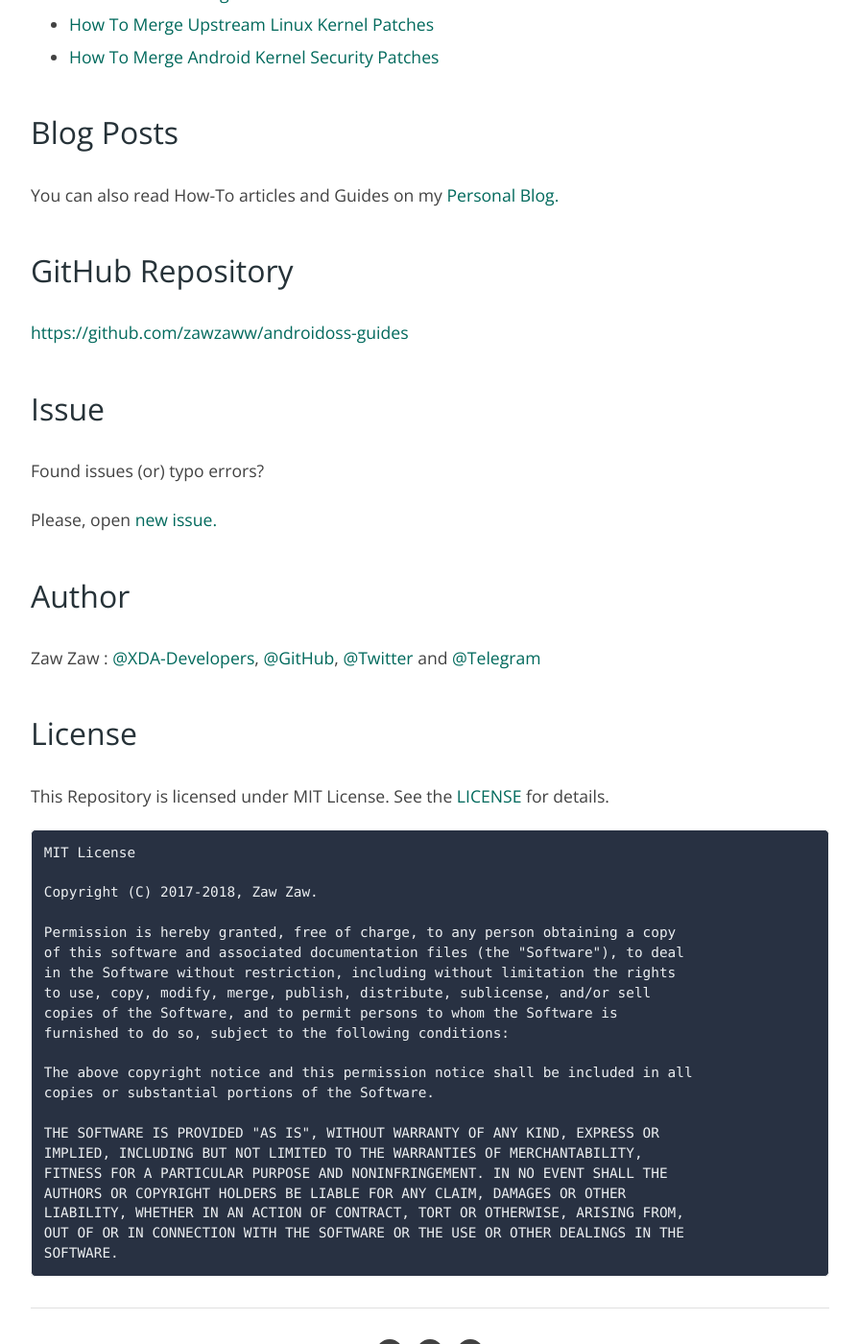
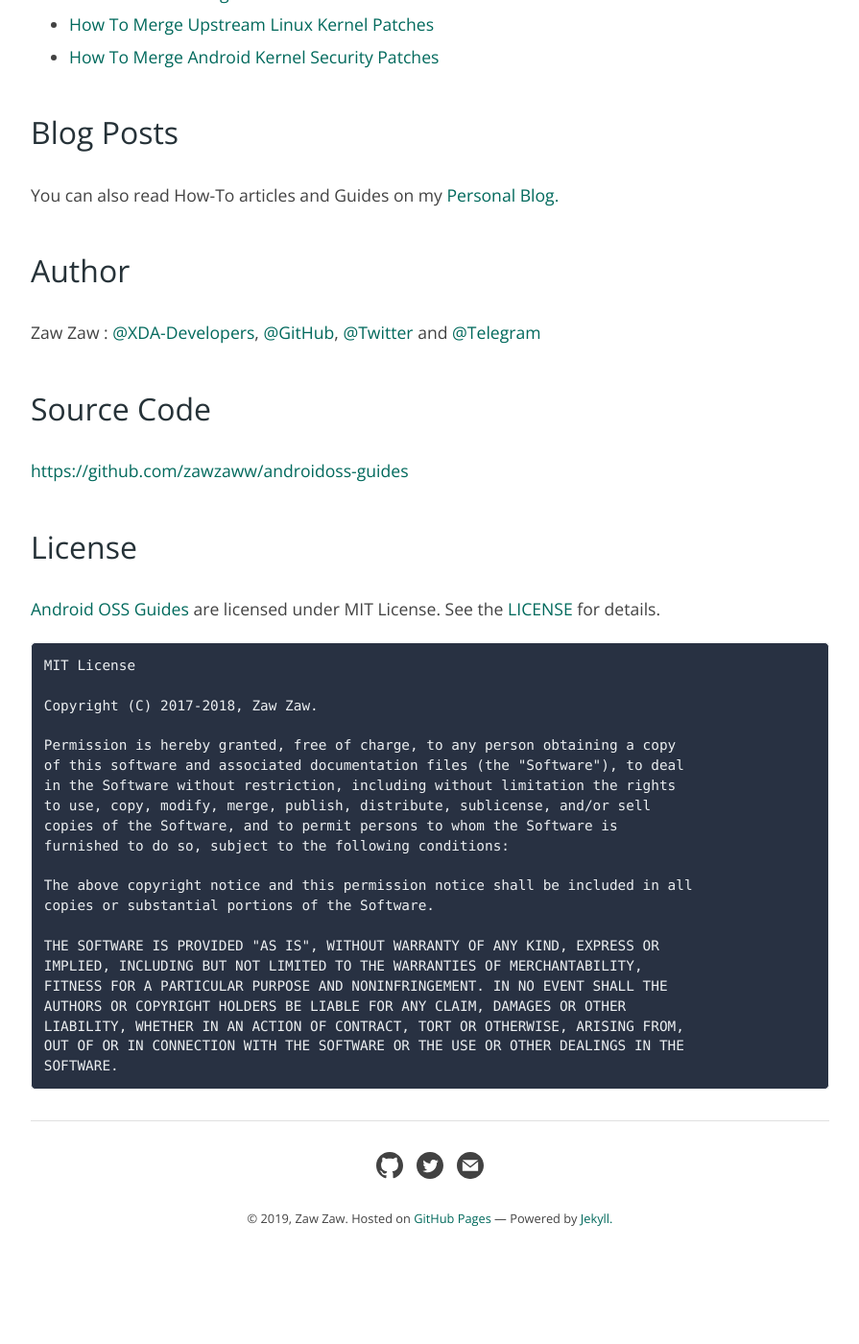
Before and after one commit to zawzaww/zawzaww.github.io, a Jekyll site: the page built from pages/androidoss-guides.md, in a window 1280 px wide and 1400 px high, scrolled down 1445 px. Shown: the whole window at 96% size, without its empty margins (192-1087 px from the left). Built offline with Jekyll 4.4.1, drawn with Linux system fonts in a browser that asks for light colours; after the commit the page ends 2793 px from its top, so only the background shows below that.

Commit message:
pages: androidoss-guides: Fix markdown formats and update project
Signed-off-by: Zaw Zaw <zawzthein@outlook.com>

````diff
--- a/pages/androidoss-guides.md
+++ b/pages/androidoss-guides.md
@@ -5,12 +5,13 @@
 permalink: /projects/androidoss-guides
 ---
 
-<p><img src="https://s20.postimg.cc/70n6ckm5p/android-os-logo-grey.jpg" height="100%" width="100%;"/></p>
+<img src="https://s20.postimg.cc/70n6ckm5p/android-os-logo-grey.jpg" height="100%" width="100%;"/>
 
 # Android OSS Guides
 Android OS/Kernel-Based Guides, How-To Articles and Android Internals Guides.
 
-## Content
+
+## Content List
 - [How To Build Custom Android OS (Pure Android)](https://github.com/zawzaww/androidoss-guides/blob/android/guides/Building-Custom-Android-OS.md)
 - [How To Build Android Kernel](https://github.com/zawzaww/androidoss-guides/blob/android/guides/Building-Android-Kernel.md)
 - [How To Create Kernel FlashableZip](https://github.com/zawzaww/androidoss-guides/blob/android/guides/Creating-Kernel-FlashableZip.md)
@@ -24,22 +25,16 @@
 You can also read How-To articles and Guides on my [Personal Blog.](https://zawzaww.github.io/blog)
 
 
-## GitHub Repository
-[https://github.com/zawzaww/androidoss-guides](https://github.com/zawzaww/androidoss-guides)
-
-
-## Issue
-Found issues (or) typo errors?
-
-Please, open [new issue.](https://github.com/zawzaww/androidoss-guides/issues/new)
-
-
 ## Author
 Zaw Zaw : [@XDA-Developers](https://forum.xda-developers.com/member.php?u=7581611), [@GitHub](https://github.com/zawzaww), [@Twitter](https://twitter.com/zawzawwme) and [@Telegram](https://t.me/zawzaww)
 
 
+## Source Code
+[https://github.com/zawzaww/androidoss-guides](https://github.com/zawzaww/androidoss-guides)
+
+
 ## License
-This Repository is licensed under MIT License. See the [LICENSE](https://github.com/zawzaww/androidoss-guides/blob/android/LICENSE) for details.
+[Android OSS Guides](https://github.com/zawzaww/androidoss-guides) are licensed under MIT License. See the [LICENSE](https://github.com/zawzaww/androidoss-guides/blob/android/LICENSE) for details.
 
 ```md
 MIT License
````
